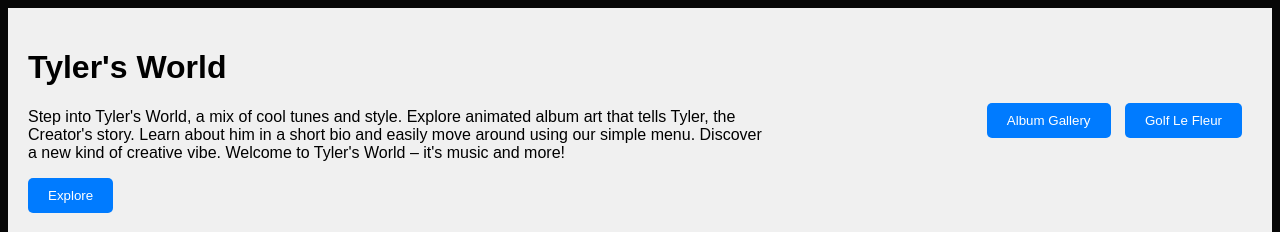
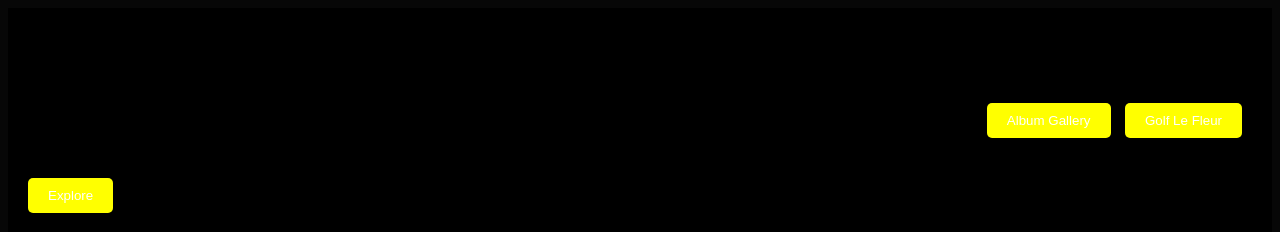
Before and after one commit to agastya1554/TylerTheCreator, a plain HTML site: page index.html in a window 1280 px wide. Shown: the top 232 px of the page. Drawn offline with Linux system fonts and the light colour scheme; a script that the page names is missing.

Commit message:
Update styles.css

```diff
--- a/styles.css
+++ b/styles.css
@@ -7,7 +7,7 @@
     justify-content: space-between;
     align-items: center;
     padding: 20px;
-    background-color: #f0f0f0;
+    background-color: #000000;
 }
 
 .title {
@@ -27,7 +27,7 @@
 button {
     padding: 10px 20px;
     margin-right: 10px;
-    background-color: #007bff;
+    background-color: #FFFF00;
     color: #fff;
     border: none;
     border-radius: 5px;
@@ -35,7 +35,7 @@
 }
 
 button:hover {
-    background-color: #0056b3;
+    background-color: #FFFF00;
 }
 
 body {
```
